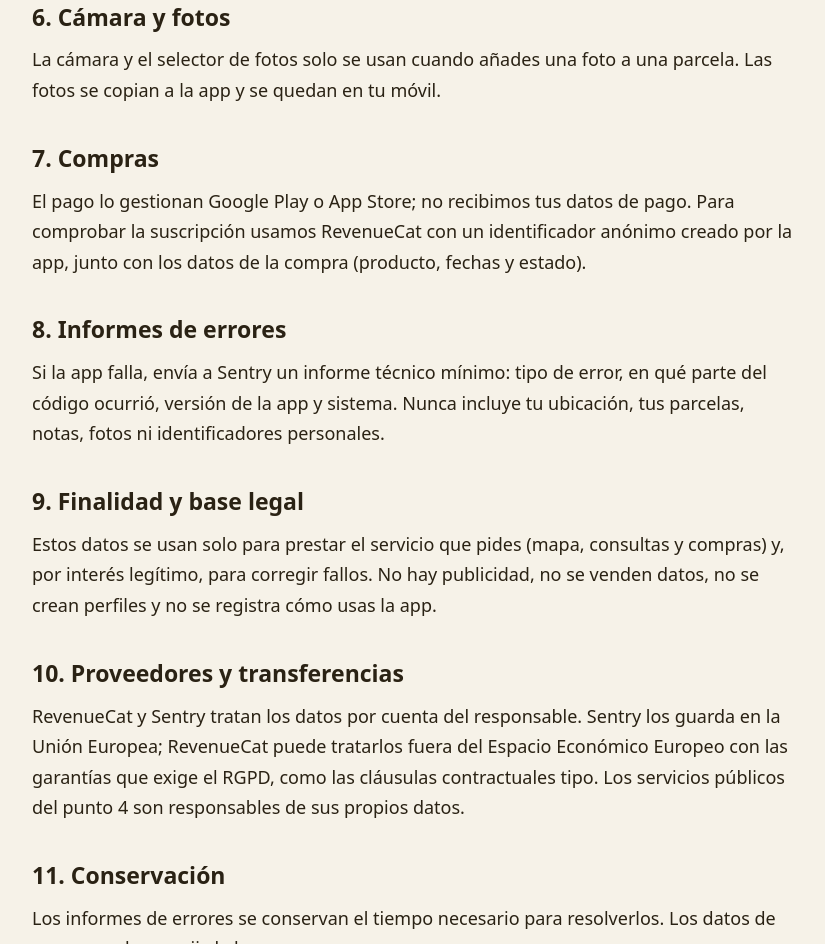
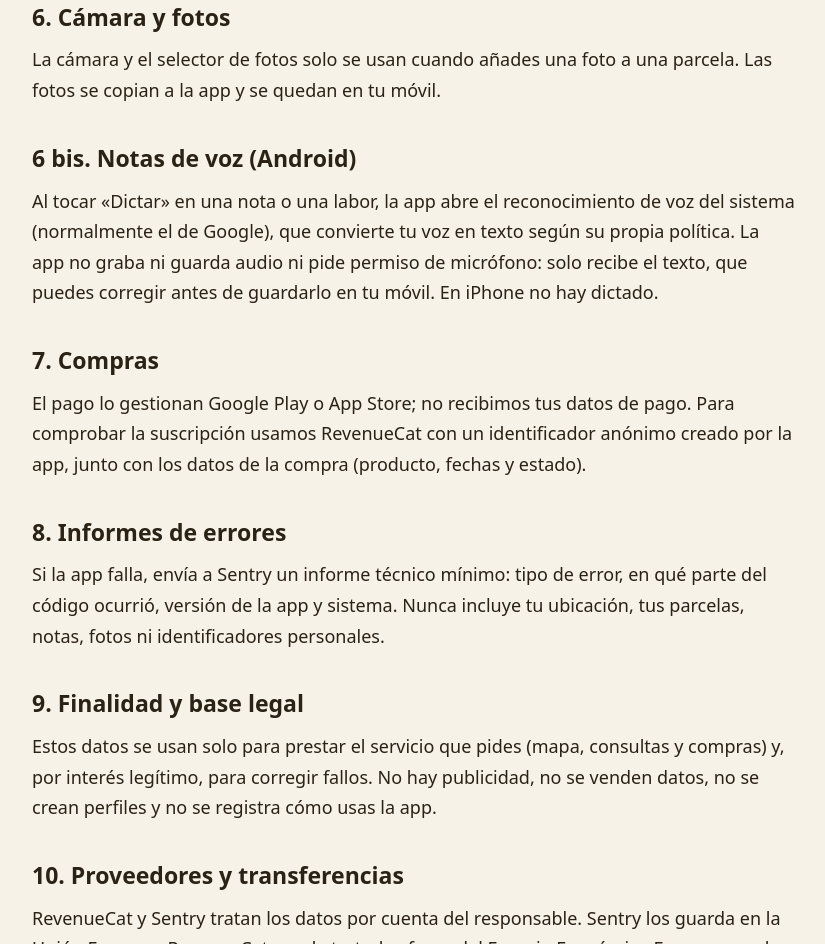
Before and after one commit to pausiete7/parcelas-legal, a plain HTML site: page privacidad.html in a window 1280 px wide. Shown: the part 1795-2739 px from the top of the page, without its empty margins (226-1051 px from the left). Drawn offline with Linux system fonts and the light colour scheme.

Commit message:
Privacidad: notas de voz por dictado (Android)

```diff
--- a/privacidad.html
+++ b/privacidad.html
@@ -42,6 +42,9 @@
     <h2>6. Cámara y fotos</h2>
     <p>La cámara y el selector de fotos solo se usan cuando añades una foto a una parcela. Las fotos se copian a la app y se quedan en tu móvil.</p>
 
+    <h2>6 bis. Notas de voz (Android)</h2>
+    <p>Al tocar «Dictar» en una nota o una labor, la app abre el reconocimiento de voz del sistema (normalmente el de Google), que convierte tu voz en texto según su propia política. La app no graba ni guarda audio ni pide permiso de micrófono: solo recibe el texto, que puedes corregir antes de guardarlo en tu móvil. En iPhone no hay dictado.</p>
+
     <h2>7. Compras</h2>
     <p>El pago lo gestionan Google Play o App Store; no recibimos tus datos de pago. Para comprobar la suscripción usamos RevenueCat con un identificador anónimo creado por la app, junto con los datos de la compra (producto, fechas y estado).</p>
 
```
